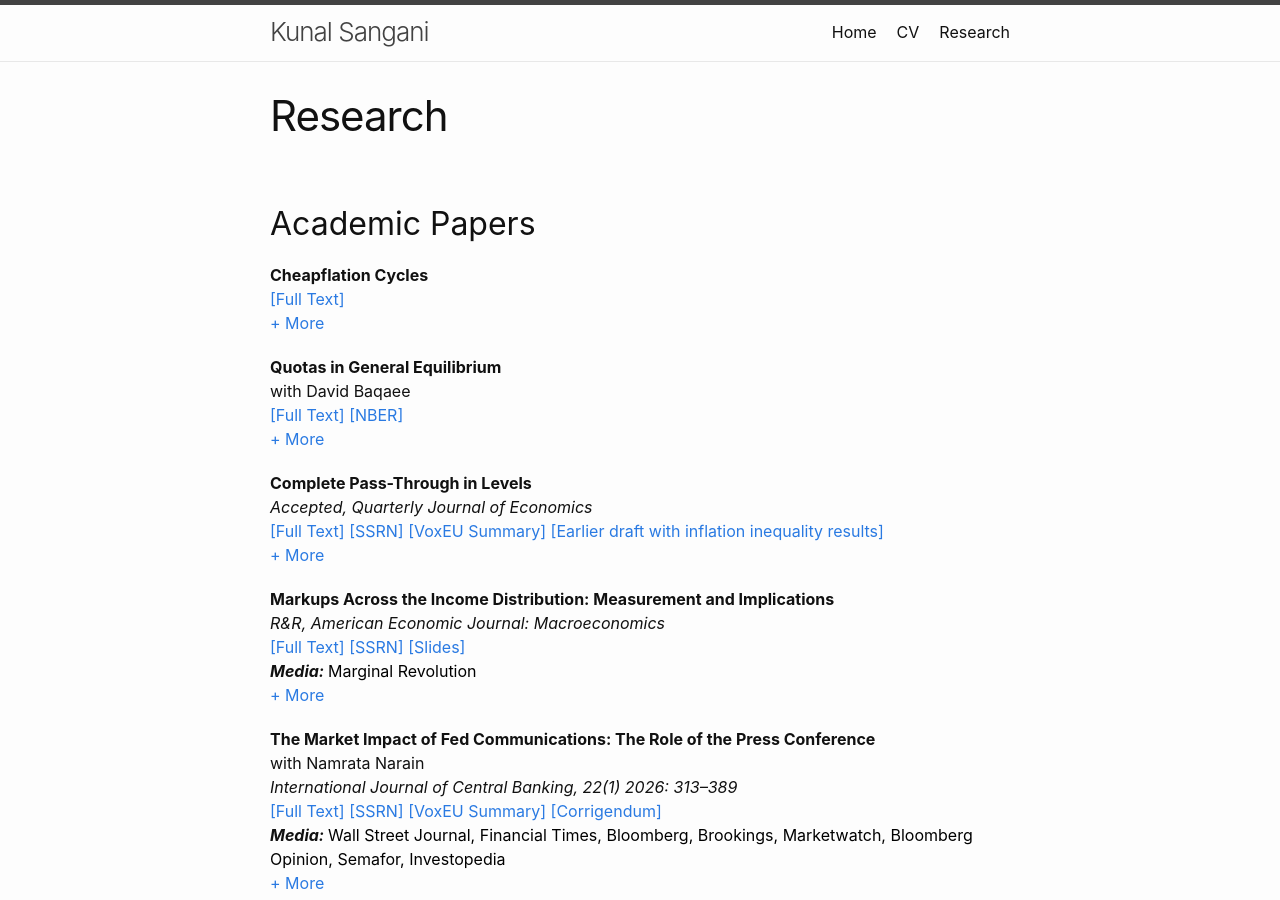
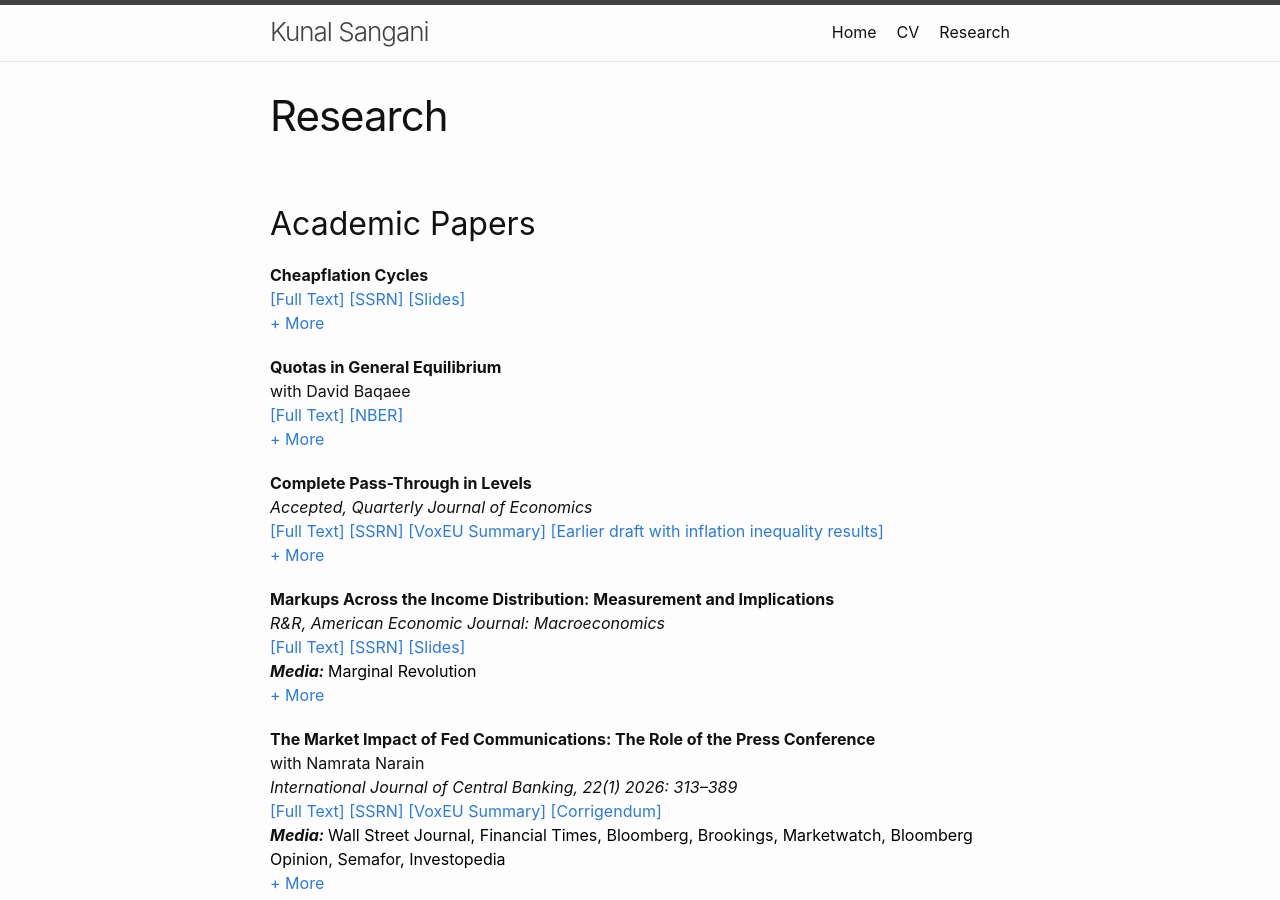
Before and after one commit to kunalsangani/kunalsangani.github.io, a Jekyll site: the page built from research.markdown, in a window 1280 px wide and 900 px high. Built offline with Jekyll 4.4.1, drawn with Linux system fonts in a browser that asks for light colours; nearby versions of some CDN libraries.

Commit message:
Added slides and SSRN link

```diff
--- a/_data/research.yml
+++ b/_data/research.yml
@@ -7,6 +7,12 @@
         - paper:
           name: Full Text
           href: https://kunalsangani.com/files/unequal_incidence_live.pdf
+        - ssrn:
+          name: SSRN
+          href: https://papers.ssrn.com/sol3/papers.cfm?abstract_id=6157408
+        - slides:
+          name: Slides
+          href: https://kunalsangani.com/files/slides/unequal_incidence_pres_live.pdf
       abstract: >-
         We document a new source of fluctuations in inflation inequality. When the cost
         of upstream inputs rises, varieties within a product category tend to have similar absolute
--- a/cv.markdown
+++ b/cv.markdown
@@ -38,9 +38,3 @@ order: 2
 **White House Council of Economic Advisers**: Research intern, Washington, D.C., 2016
 
 **Google**: Associate Product Management (APM) intern, Mountain View, 2016
-
-## Teaching
-
-Teaching Assistant to Larry Summers and Robert Lawrence, The Political Economy of Globalization, Harvard
-
-Teaching Assistant to Paul Brest, Problem Solving and Decision-Making for Social Change, Stanford Law School
```
